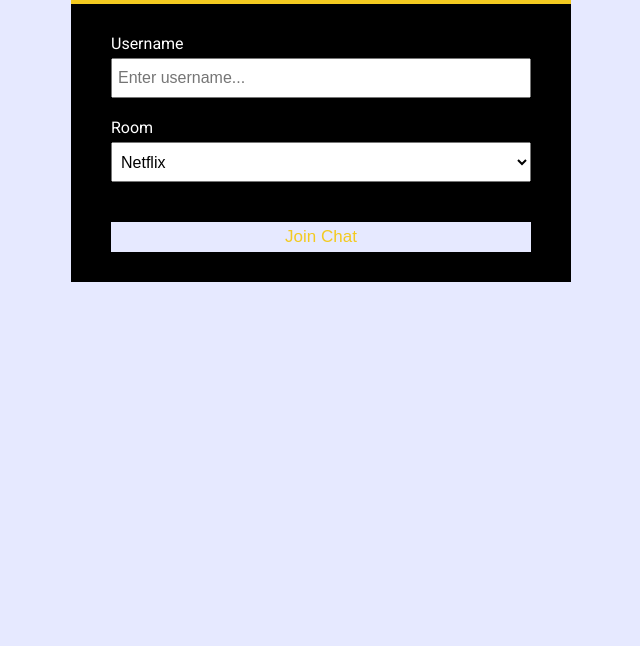
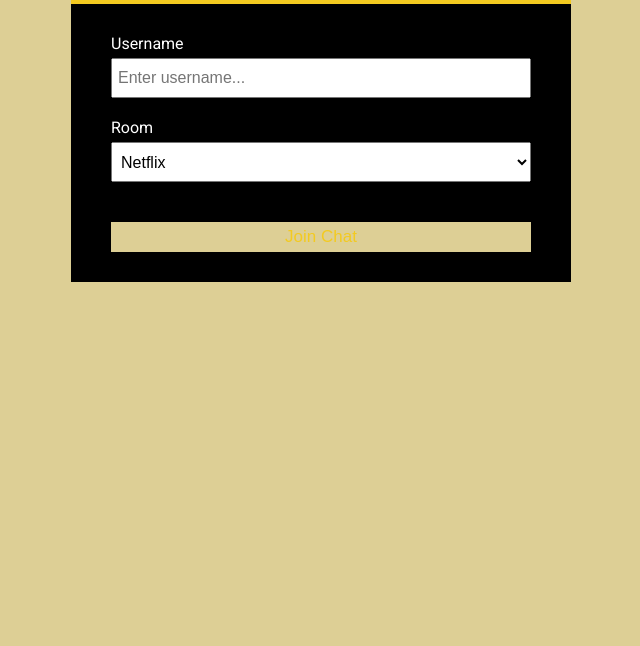
Before and after one commit to Komal-Setia/Chatsy-chat-app, a website: page public/index.html in a window 1280 px wide. Shown: the part 154-800 px from the top of the page, without its empty margins (319-959 px from the left). Drawn offline with Linux system fonts and the light colour scheme.

Commit message:
second commit

```diff
--- a/public/css/style.css
+++ b/public/css/style.css
@@ -3,7 +3,7 @@
 :root {
 	--dark-color-a:#f3ca20;
 	--dark-color-b: #000000;
-	--light-color: #e6e9ff;
+	--light-color: #ddcf95;
 	--success-color: #5cb85c;
 	--error-color: #d9534f;
 }
```
